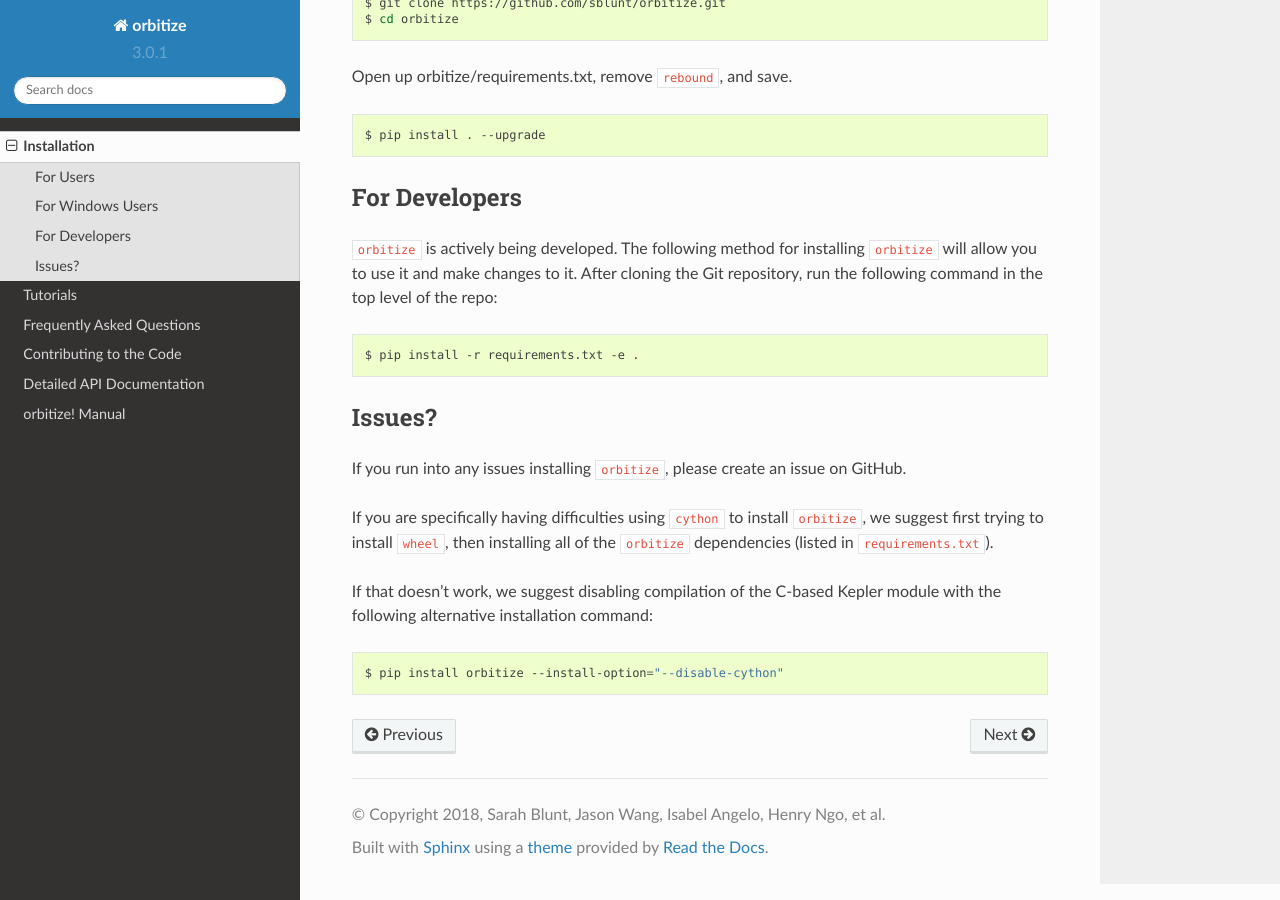
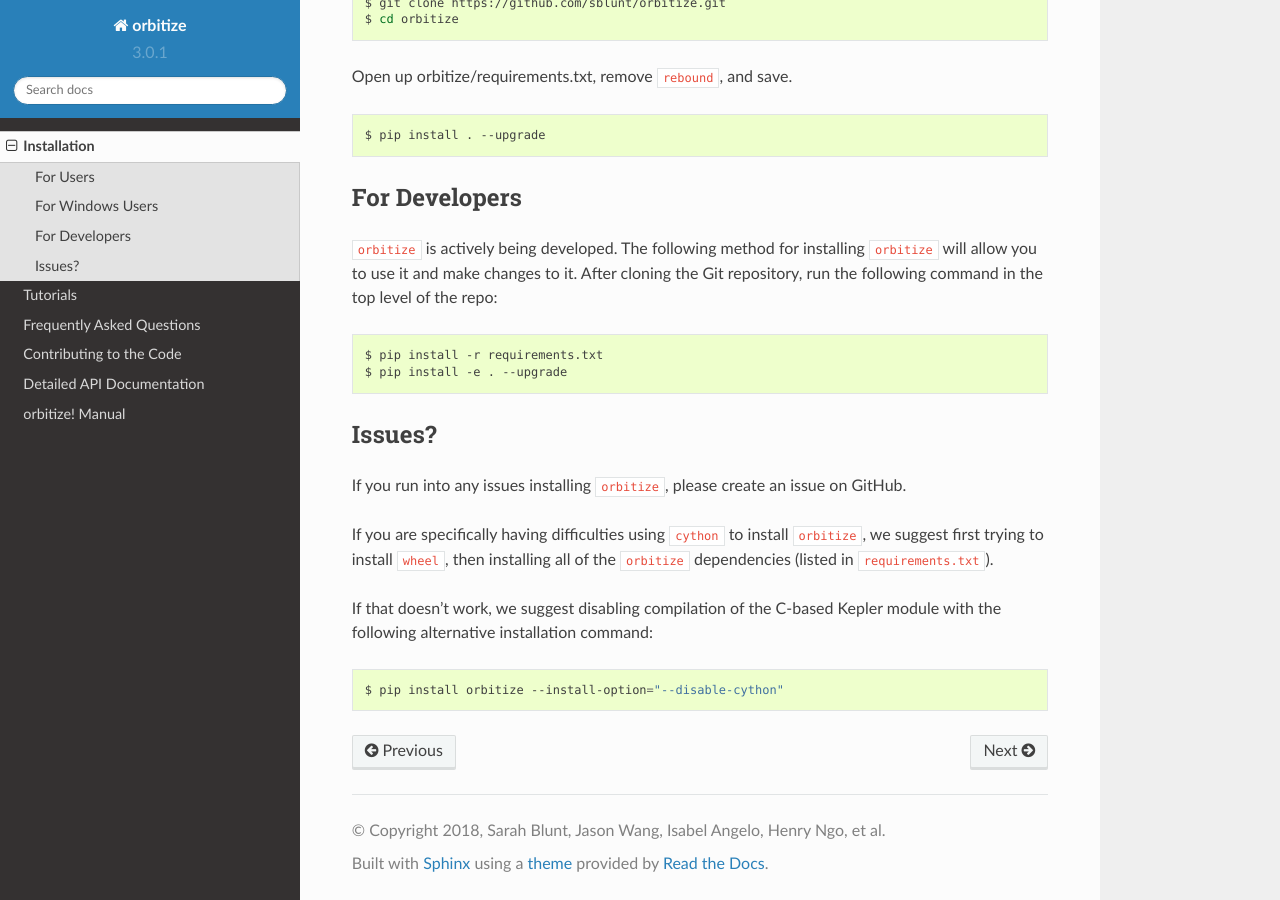
Before and after one commit to sblunt/orbitize, a Sphinx documentation site: the page built from docs/installation.rst, in a window 1280 px wide and 900 px high, scrolled down 1350 px. Built offline with Sphinx 7.4.7 and the Read the Docs theme 2.0.0, drawn with Linux system fonts in a browser that asks for light colours; pages that are not in the unit, such as notebooks, are missing from menus.

Commit message:
separate out requirements & orbitize install commands in install instructions

```diff
--- a/docs/installation.rst
+++ b/docs/installation.rst
@@ -87,7 +87,8 @@
 
 .. code-block:: bash
 
-	$ pip install -r requirements.txt -e .
+	$ pip install -r requirements.txt
+	$ pip install -e . --upgrade
 
 Issues?
 +++++++
```
